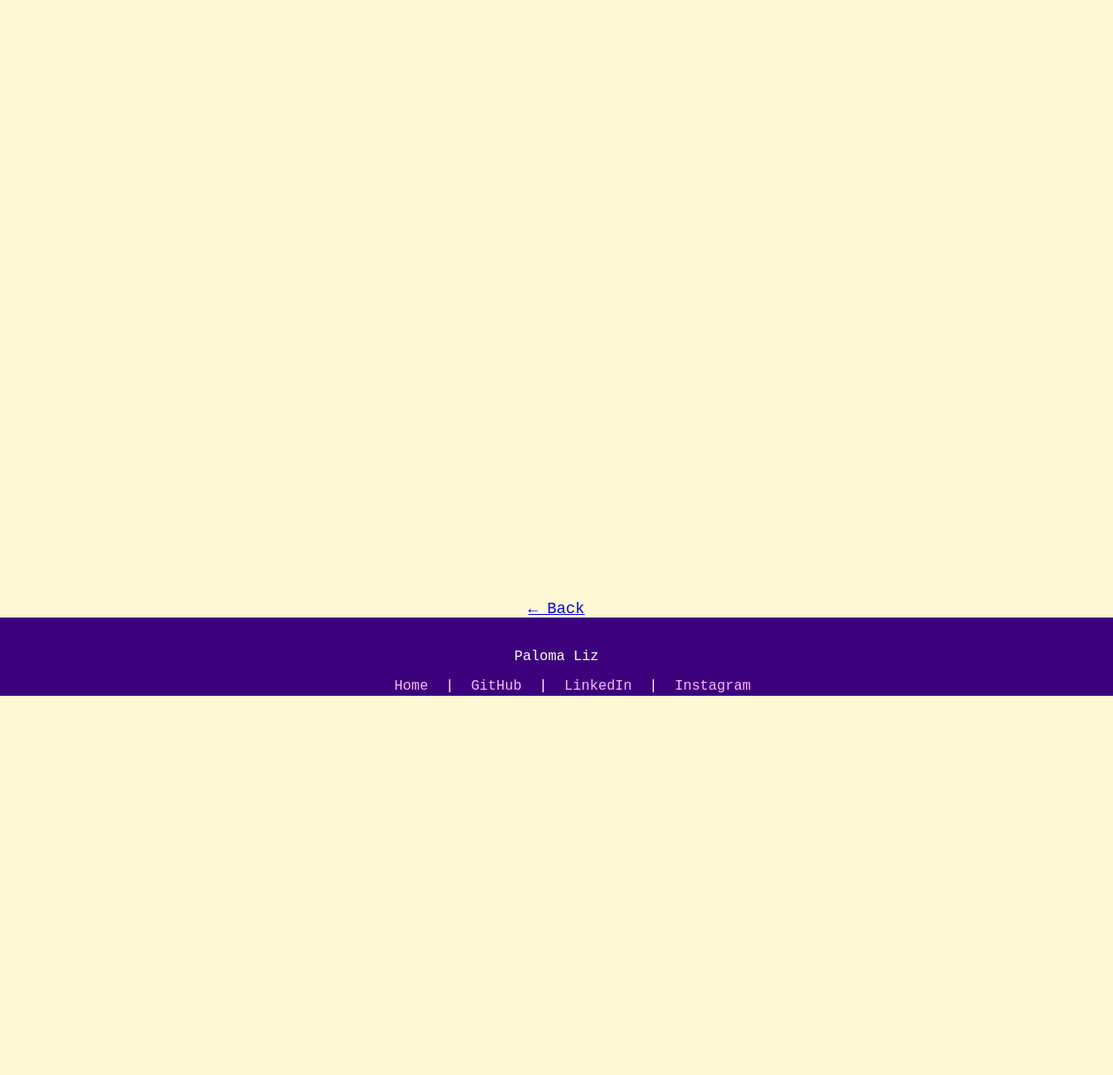
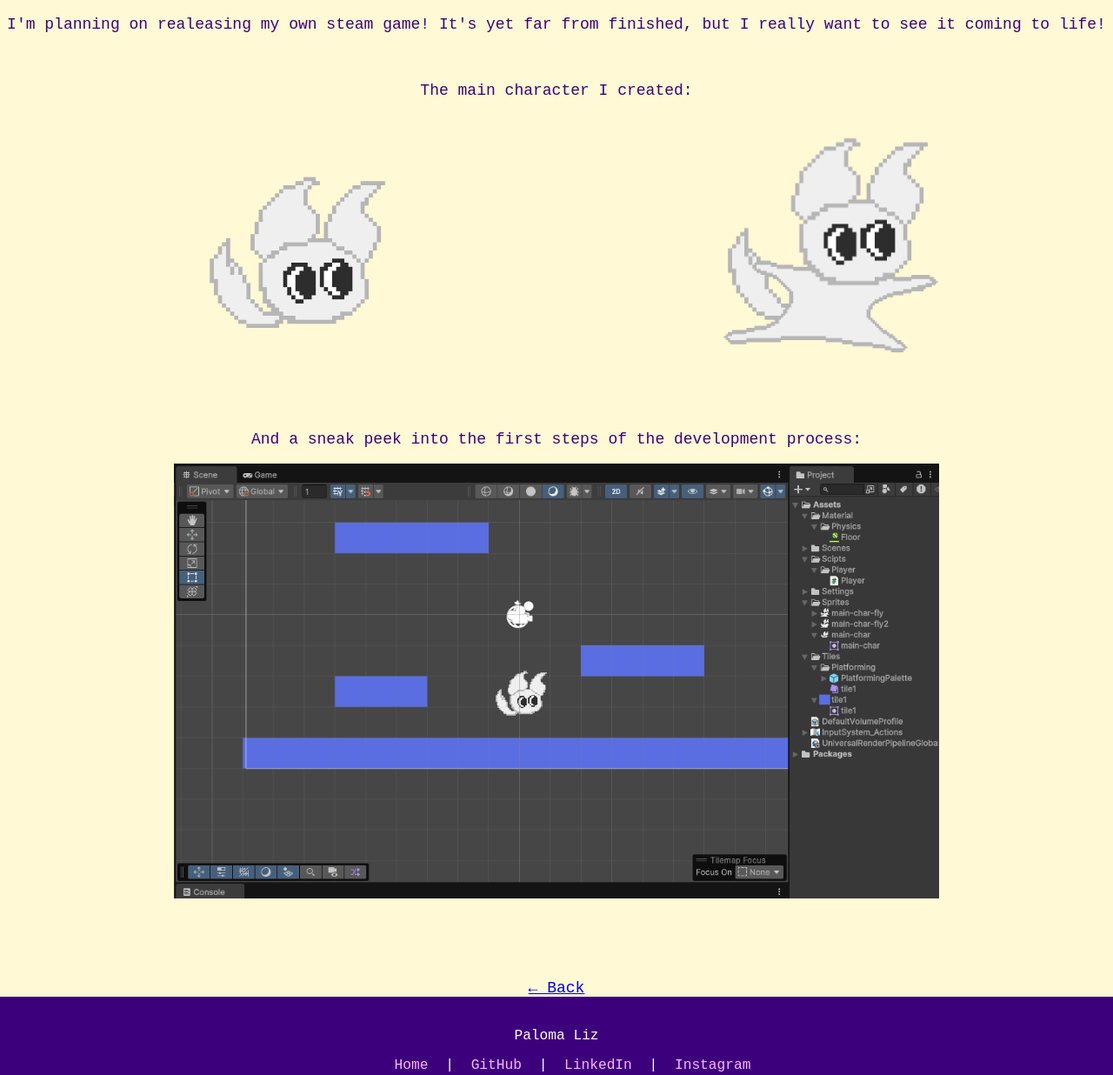
Before and after one commit to palomaspbr/MyWebsite, a Django app: page /customprojects/steamgame/ in a window 1280 px wide. Shown: the whole page at 87% size. Before the commit the page ends 800 px from the top, so only its background shows below. Run offline with Django 5.2, Linux system fonts and the light colour scheme.

Commit message:
add steam game

```diff
--- a/core/data/customprojects.json
+++ b/core/data/customprojects.json
@@ -17,7 +17,7 @@
     },
     {
         "title": "The Island",
-        "subtitle": "A VR game made during college",
+        "subtitle": "A VR game made during College",
         "description": "A Puzzle VR Game in Unity.",
         "image": "media/placeholder.png",
         "slug": "theisland",
@@ -27,7 +27,7 @@
         "title": "My upcoming game...",
         "subtitle": "My work-in-progress steam game",
         "description": "2D Platformer & Riddles.",
-        "image": "media/placeholder.png",
+        "image": "media/steamgame/main-char.png",
         "slug": "steamgame",
         "category": "game"
     },
--- a/core/templates/core/steamgame.html
+++ b/core/templates/core/steamgame.html
@@ -5,5 +5,17 @@
 {% block content %}
 {% load static %}
 
+<p>I'm planning on realeasing my own steam game! It's yet far from finished, but I really want to see it coming to life! </p>
+<br>
+
+<p>The main character I created: </p>
+<div class="projects-grid">
+    <p><img src="{% static 'media/steamgame/main-char.png' %}" style="max-height: 300px;"></p>
+    <p><img src="{% static 'media/steamgame/main-char-fly.png' %}" style="max-height: 300px;"></p>
+</div>
+
+<p>And a sneak peek into the first steps of the development process: </p>
+
+<p><img src="{% static 'media/steamgame/mygame.png' %}" style="max-height: 500px;"></p>
 
 {% endblock content %}
--- a/core/templates/core/thiswebsite.html
+++ b/core/templates/core/thiswebsite.html
@@ -13,8 +13,8 @@
 <p><img src="{% static 'media/website/base.png' %}" style="max-height: 500px;"></p>
 
 <div class="projects-grid">
-<p><img src="{% static 'media/website/customprojects.png' %}" style="max-height: 500px;"></p>
-<p><img src="{% static 'media/website/views.png' %}" style="max-height: 500px;"></p>
+    <p><img src="{% static 'media/website/customprojects.png' %}" style="max-height: 500px;"></p>
+    <p><img src="{% static 'media/website/views.png' %}" style="max-height: 500px;"></p>
 </div>
 
 <br>
```
Also changed, not shown: static/media/steamgame/main-char-fly.png (added), static/media/steamgame/main-char.png (added), static/media/steamgame/mygame.png (added).
